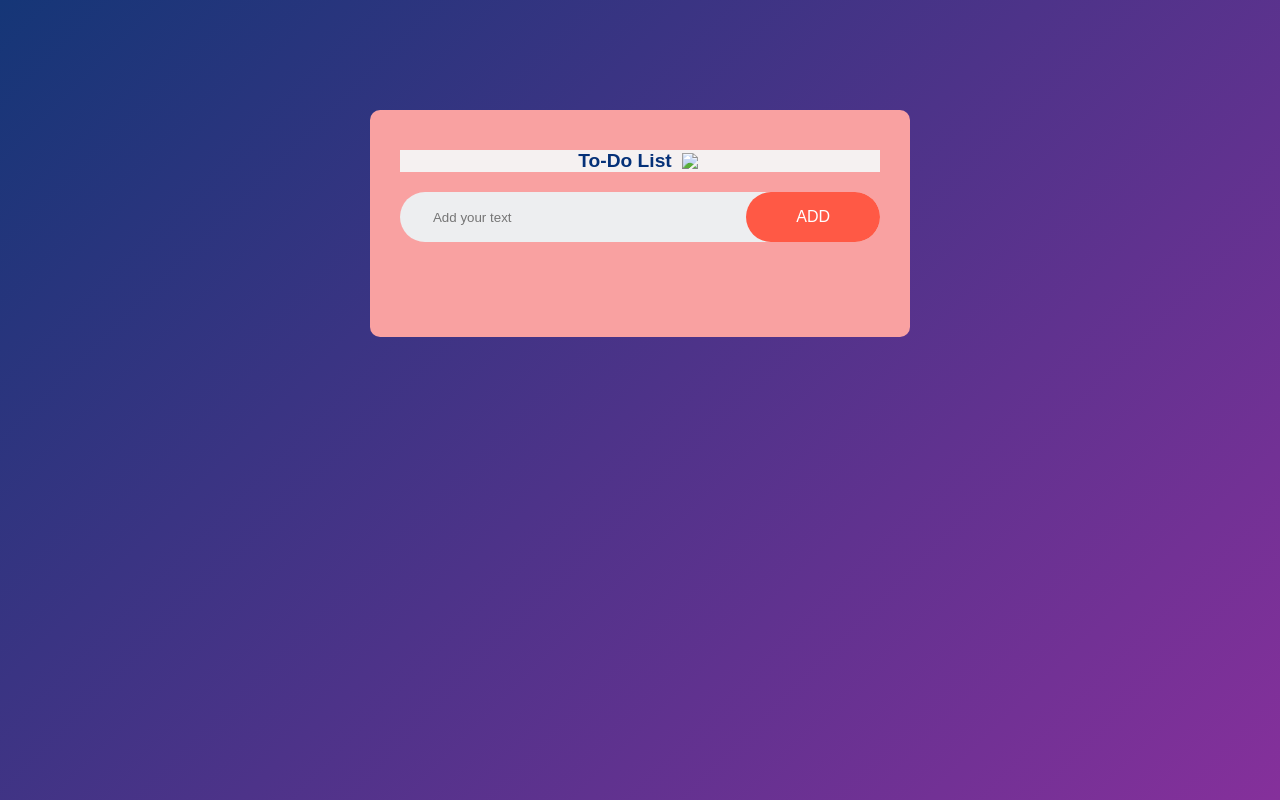
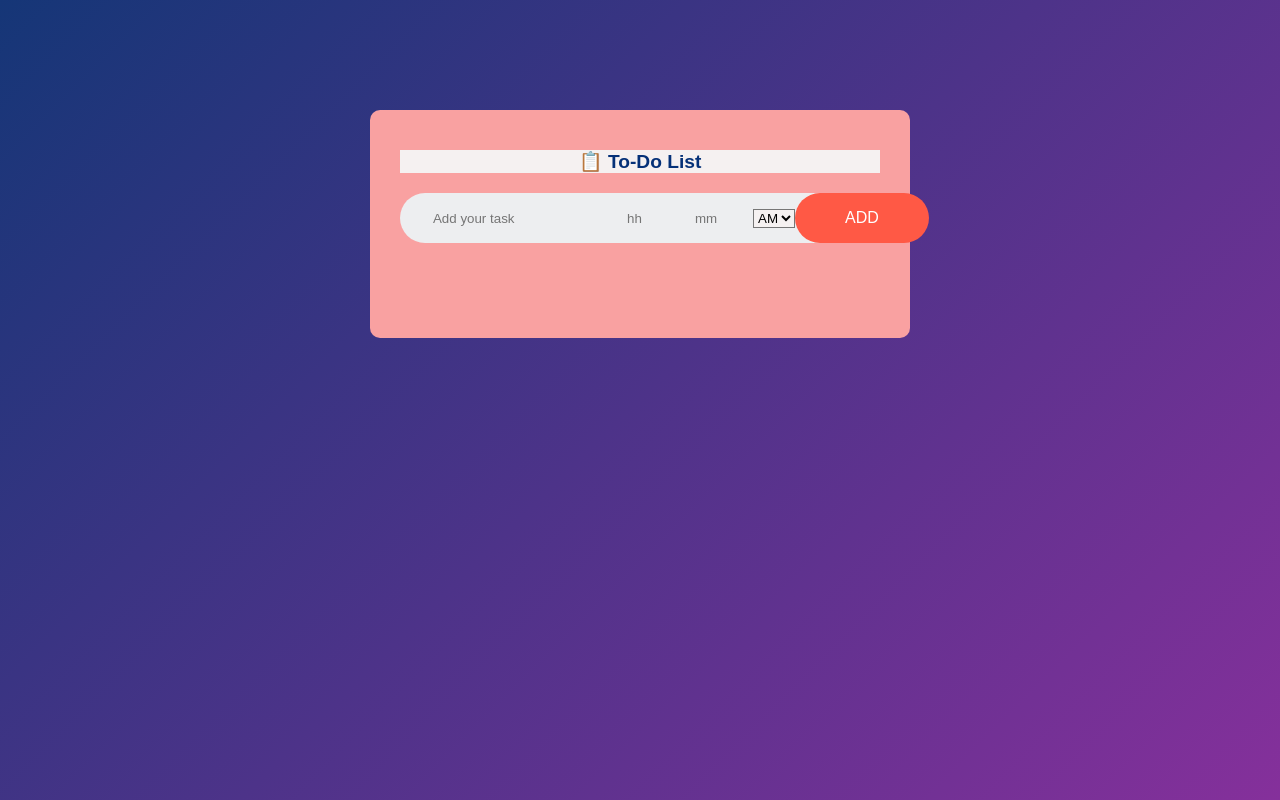
Before and after one commit to shalini07k/To-do-list, a plain HTML site: page index.html in a window 1280 px wide. Drawn offline with Linux system fonts and the light colour scheme.

Commit message:
Update index.html

```diff
--- a/index.html
+++ b/index.html
@@ -1,3 +1,4 @@
+
 <!DOCTYPE html>
 <html lang="en">
 <head>
@@ -8,20 +9,21 @@
 </head>
 <body>
     <div class="container">
-     <div class="todo">
-        <h2>To-Do List <img src="images2.jpeg" ></h2>
-        <div class="row">
-            <input type="text" id="input" placeholder=" Add your text">
-            <button onclick="addtask()">ADD</button>
+        <div class="todo">
+            <h2>📋 To-Do List</h2>
+            <div class="row">
+                <input type="text" id="input" placeholder=" Add your task">
+                <input type="number" id="hour" min="1" max="12" placeholder="hh">
+                <input type="number" id="minute" min="0" max="59" placeholder="mm">
+                <select id="ampm">
+                    <option>AM</option>
+                    <option>PM</option>
+                </select>
+                <button onclick="addTask()">ADD</button>
+            </div>
+            <ul id="list-container"></ul>
         </div>
-        <ul id="list-container" class="checked">
-
-            <!--<li class="checked">Task 1</li>
-            <li class="checked1">Task 2</li>
-            <li class="checked2">Task 3</li>-->
-        </ul>
-        <script src="script.js"></script>
-     </div>
     </div>
+    <script src="script.js"></script>
 </body>
 </html>
```
